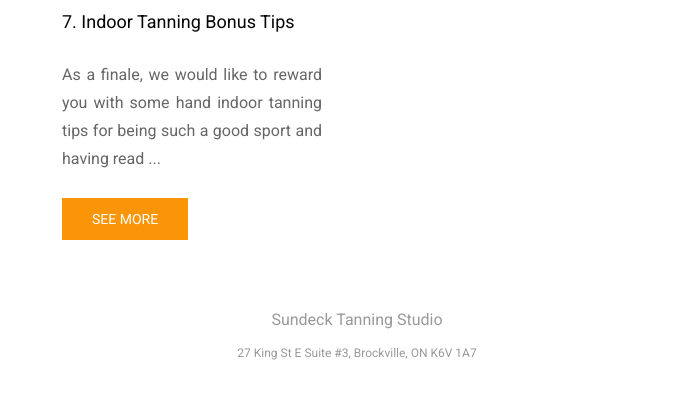
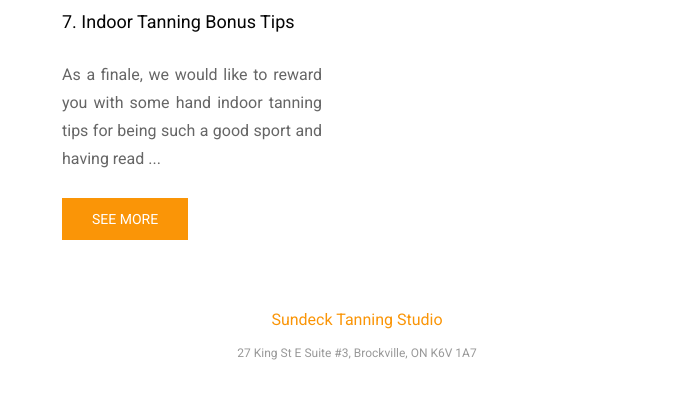
Before and after one commit to clairenotbear/sundeck.brockville, a plain HTML site: page index.html in a window 1280 px wide. Shown: the part 2720-3118 px from the top of the page, without its empty margins (283-966 px from the left). Drawn offline with Linux system fonts and the light colour scheme.

Commit message:
Add files via upload

```diff
--- a/index.html
+++ b/index.html
@@ -451,7 +451,7 @@ According to many beauty experts, sunless tanning looks much better and is actua
 							<table style="padding-top: 40px" width="100%" border="0" cellspacing="0" cellpadding="0">
 
 											<tr>
-												<td class="text-footer1 pb10" style="color:#999999; font-family:'Roboto', Arial,sans-serif; font-size:16px; line-height:20px; text-align:center; padding-bottom:10px;">Sundeck Tanning Studio</td>
+												<td class="text-footer1 pb10" style="color:#fa9507; font-family:'Roboto', Arial,sans-serif; font-size:16px; line-height:20px; text-align:center; padding-bottom:10px;">Sundeck Tanning Studio</td>
 											</tr>
 											<tr>
 												<td class="text-footer2 pb30" style="color:#999999; font-family:'Roboto', Arial,sans-serif; font-size:12px; line-height:26px; text-align:center; padding-bottom:30px;"> 27 King St E Suite #3, Brockville, ON K6V 1A7</td>
```
Also changed, not shown: more1.html (+1 -1 lines), more2.html (+1 -1 lines), more3.html (+1 -1 lines), more4.html (+1 -1 lines), more5.html (+1 -1 lines), more6.html (+1 -1 lines), more7.html (+1 -1 lines).
